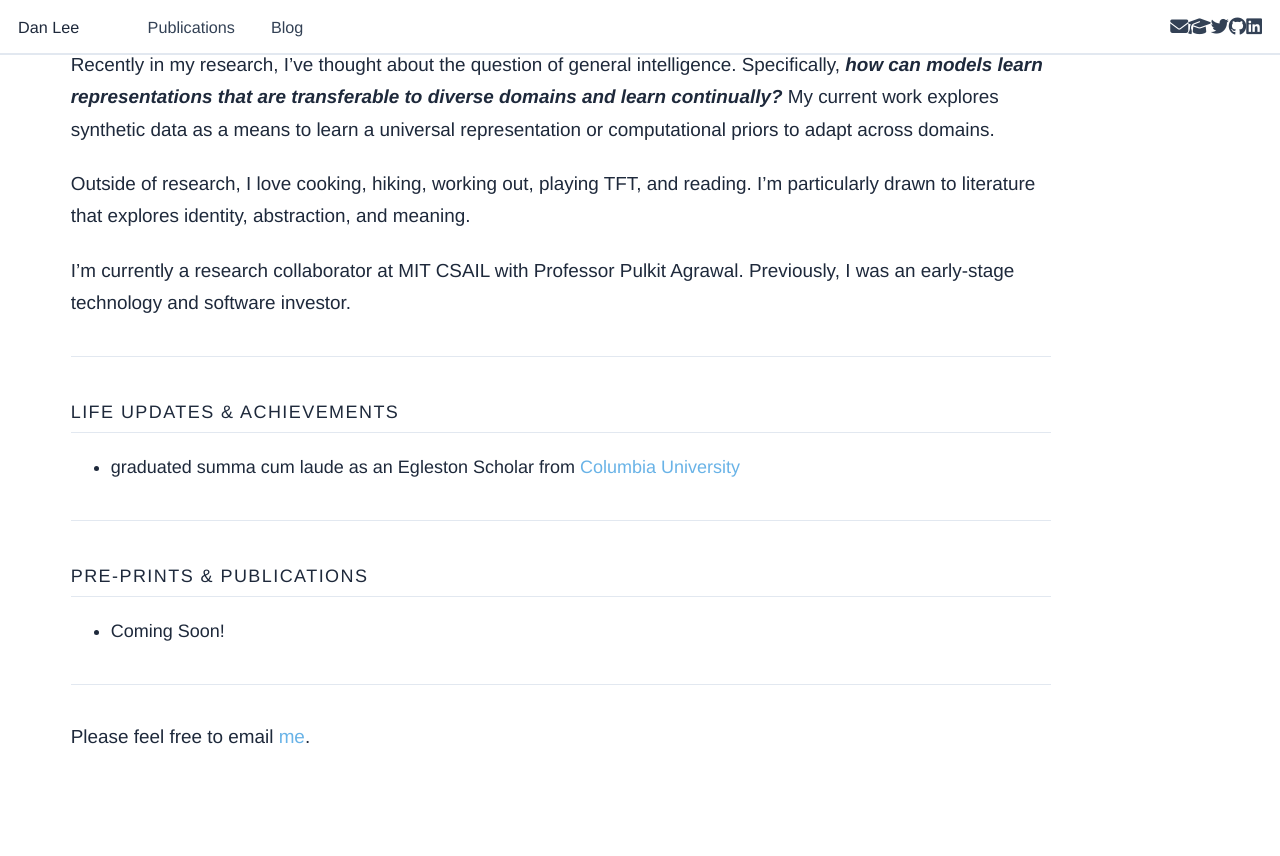
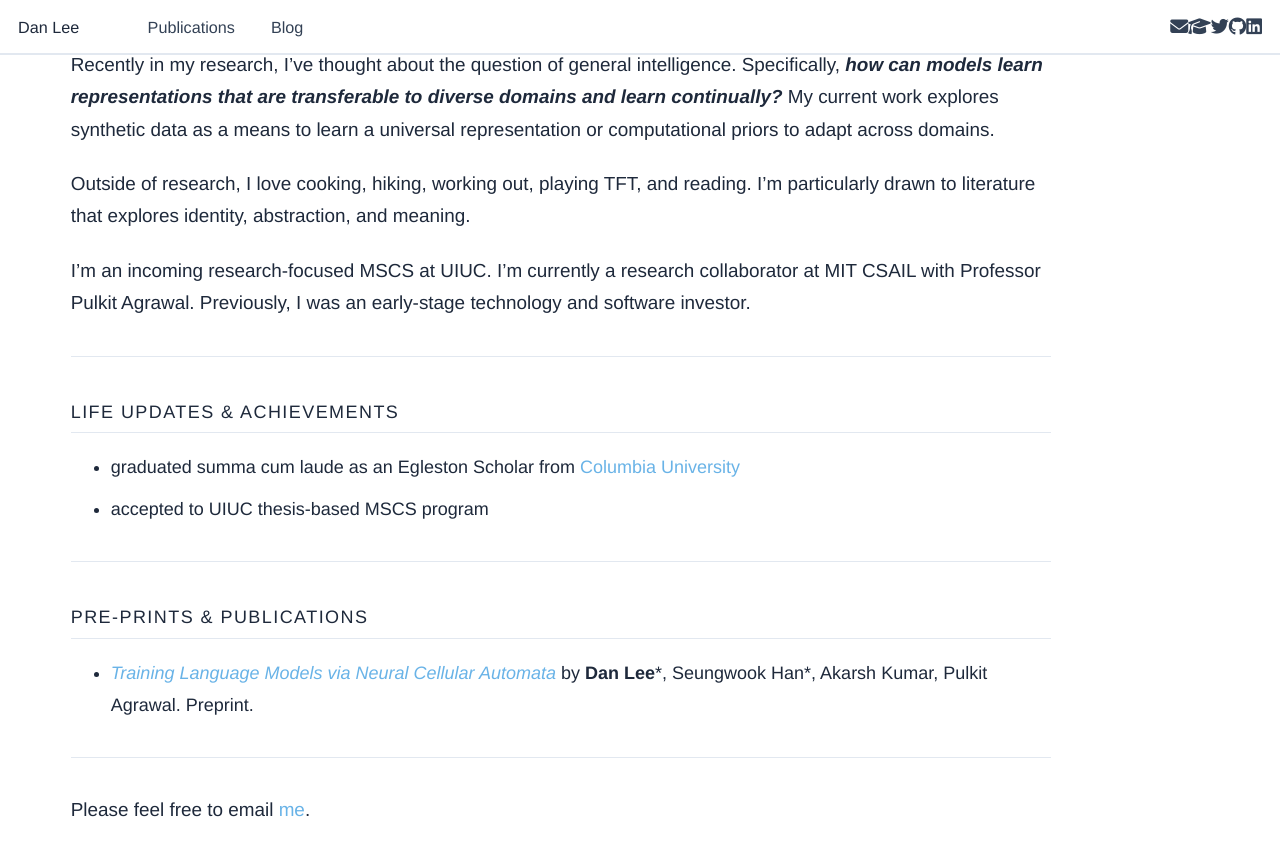
Before and after one commit to danihyunlee/danihyunlee.github.io, a Jekyll site: the page built from _pages/about.md, in a window 1280 px wide and 900 px high, scrolled down 609 px. Shown: the top 856 px of the window. Built offline with Jekyll 4.4.1, drawn with Linux system fonts in a browser that asks for light colours.

Commit message:
updated for preprint / UIUC

```diff
--- a/_pages/about.md
+++ b/_pages/about.md
@@ -25,7 +25,7 @@ Outside of research, I love cooking, hiking, working out, playing TFT, and
 reading. I'm particularly drawn to literature that explores identity, abstraction, and
 meaning.
 
-I'm currently a research collaborator at MIT CSAIL with Professor Pulkit Agrawal. Previously, I was an early-stage technology and software investor.
+I'm an incoming research-focused MSCS at UIUC. I'm currently a research collaborator at MIT CSAIL with Professor Pulkit Agrawal. Previously, I was an early-stage technology and software investor.
 
 ---
 
@@ -33,11 +33,12 @@ I'm currently a research collaborator at MIT CSAIL with Professor Pulkit Agrawal
 
 - graduated summa cum laude as an Egleston Scholar from [Columbia
   University](mailto:dhl2134@columbia.edu)
+- accepted to UIUC thesis-based MSCS program
 
 ---
 
 ## Pre-Prints & Publications
-- Coming Soon!
+- *[Training Language Models via Neural Cellular Automata](https://hanseungwook.github.io/blog/nca-pre-pre-training/)* by **Dan Lee**\*, Seungwook Han\*, Akarsh Kumar, Pulkit Agrawal. Preprint.
 
 ---
 
```
